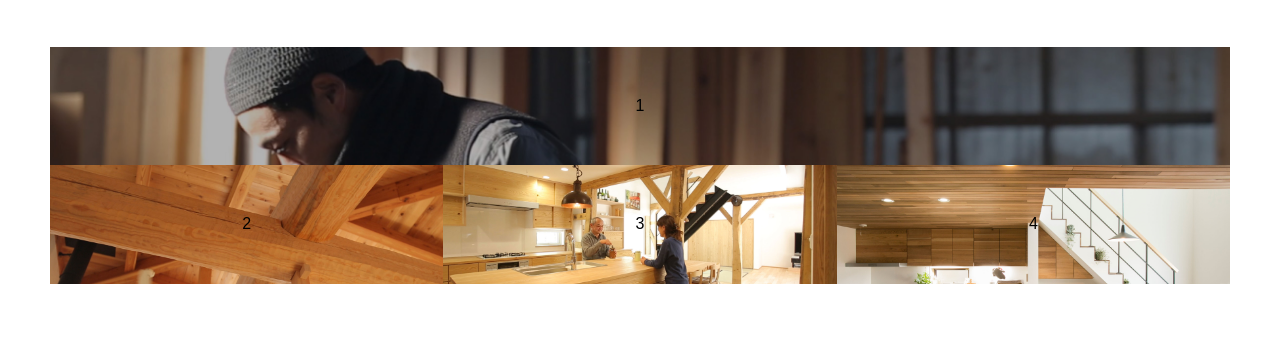
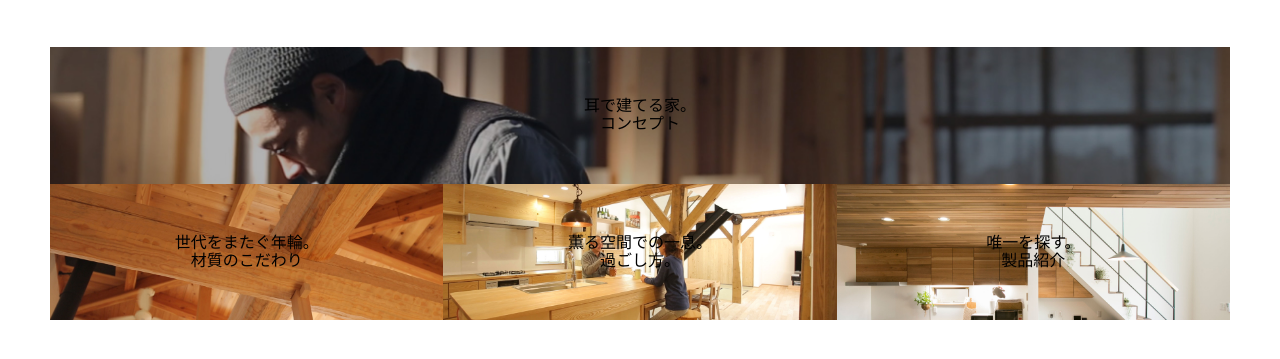
Before and after one commit to Taisei420/coding-trial, a plain HTML site: page index.html in a window 1280 px wide. Shown: the part 843-1202 px from the top of the page. Drawn offline with Linux system fonts and the light colour scheme.

Commit message:
テキスト実装

```diff
--- a/index.html
+++ b/index.html
@@ -32,10 +32,22 @@
     </nav>
 
     <div class="container">
-      <div class="item1">1</div>
-      <div class="item2">2</div>
-      <div class="item3">3</div>
-      <div class="item4">4</div>
+      <div class="item1">
+        <h2>耳で建てる家。</h2>
+        <p>コンセプト</p>
+      </div>
+      <div class="item2">
+        <h2>世代をまたぐ年輪。</h2>
+        <p>材質のこだわり</p>
+      </div>
+      <div class="item3">
+        <h2>薫る空間での一息。</h2>
+        <p>過ごし方。</p>
+      </div>
+      <div class="item4">
+        <h2>唯一を探す。</h2>
+        <p>製品紹介</p>
+      </div>
     </div>
 
 
```
